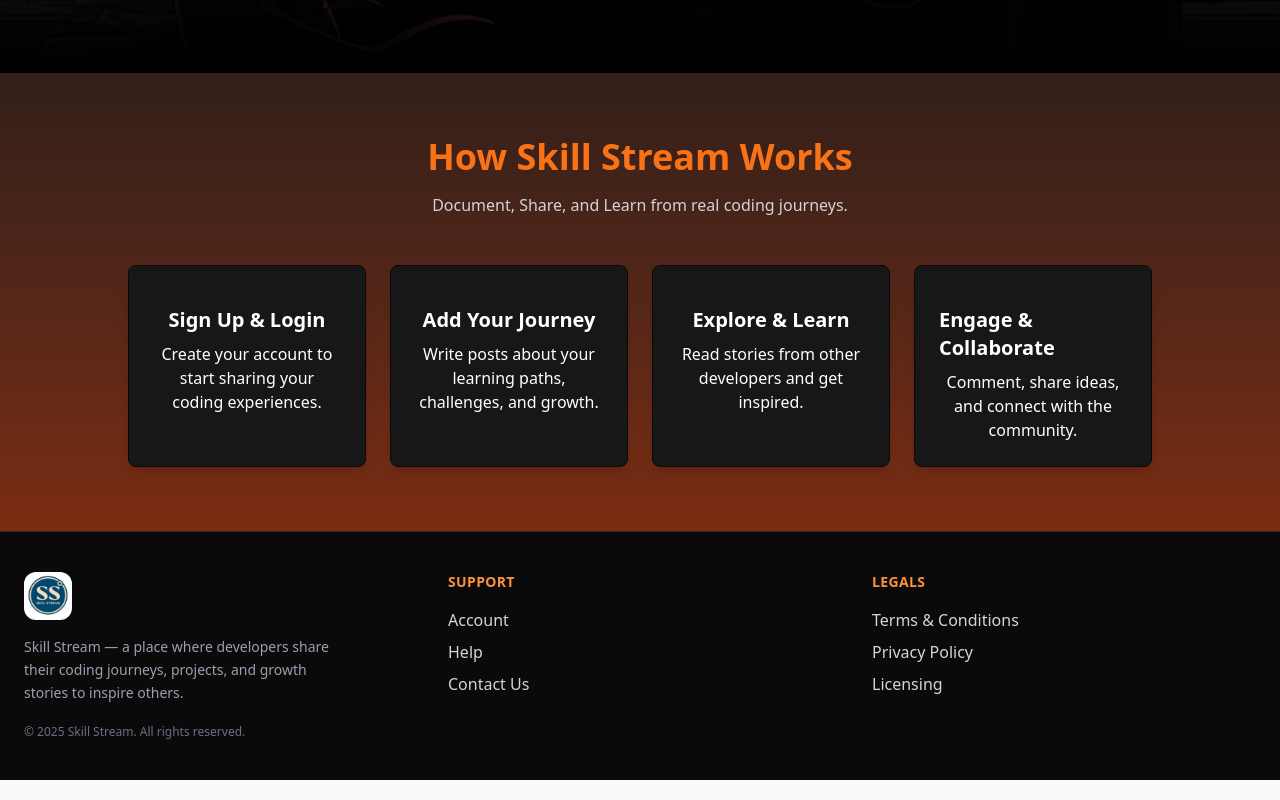
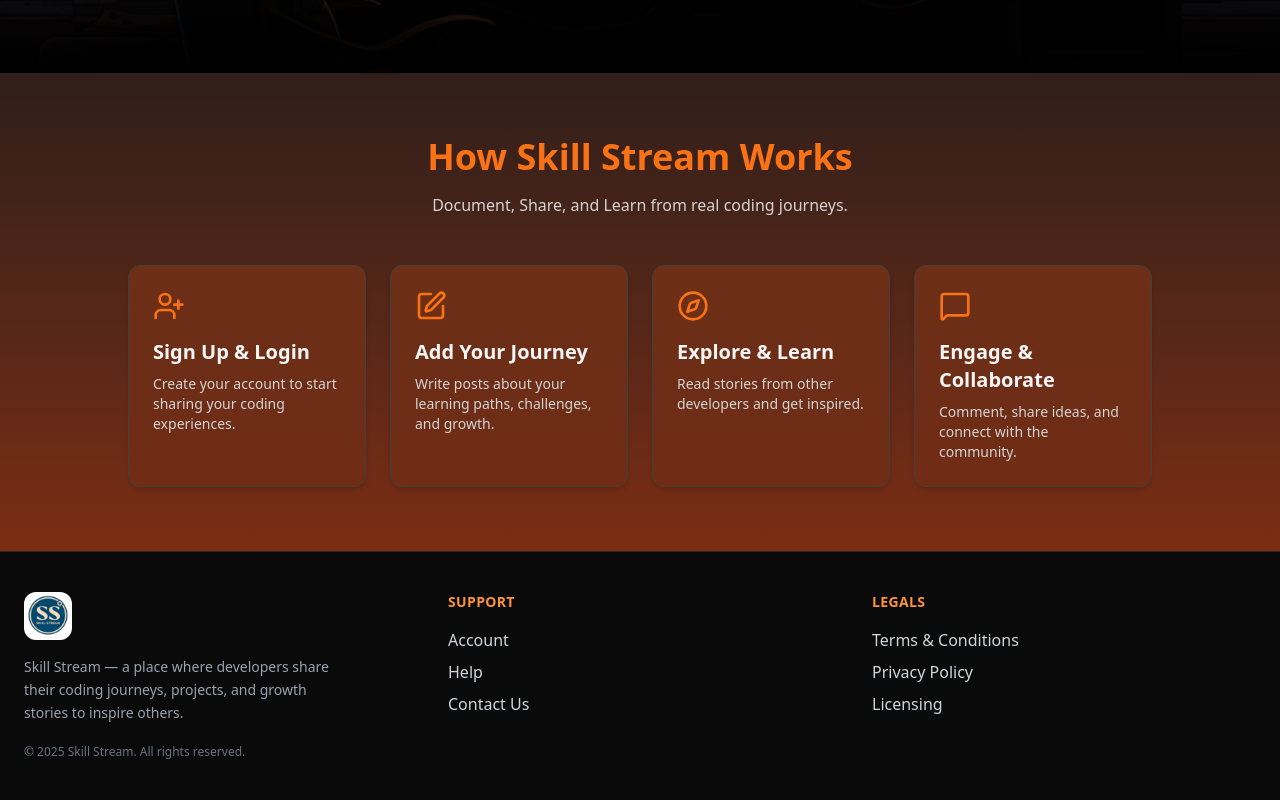
Before and after one commit to ShnAhmad/skill-stream, a React (Vite) app: page / in a window 1280 px wide. Shown: the part 800-1600 px from the top of the page. Built offline with nearby package versions, Linux system fonts and the light colour scheme; no server answers; a web font is replaced by a local one.

Commit message:
About card update

```diff
--- a/src/components/AboutCard.jsx
+++ b/src/components/AboutCard.jsx
@@ -1,13 +1,31 @@
 import React from "react";
 
-const AboutCard = ({ title, description }) => {
+const AboutCard = ({ icon, title, description }) => {
   return (
-    <div className="bg-[var(--color-secondary-900)] border border-[var(--color-secondary-950)] rounded-lg shadow-lg p-6 flex flex-col items-center transition-transform hover:-translate-y-1 hover:shadow-2xl">
-      <span className="text-primary text-4xl mb-4">
-        <i className="fas fa-user-plus"></i>
-      </span>
-      <h3 className="font-semibold text-xl mb-2">{title}</h3>
-      <p className="text-center">{description}</p>
+    <div
+      className="
+        relative
+        rounded-xl
+        border border-[var(--color-secondary-700)]
+        p-6
+        shadow-md
+        transition-all duration-300
+        text-[var(--color-secondary-100)]
+        hover:-translate-y-1 hover:shadow-xl
+        bg-gradient-to-b from-[var(--color-primary-600)]/20 hover:to-[var(--color-secondary-900)]
+            "
+    >
+      {/* Glow on hover */}
+      <div className="absolute inset-0 rounded-xl bg-gradient-to-b from-[var(--color-primary-600)]/30 to-transparent opacity-0 hover:opacity-100 transition-opacity duration-500"></div>
+
+      {/* Icon */}
+      <div className="text-[var(--color-primary-500)] mb-4">{icon}</div>
+
+      {/* Title */}
+      <h3 className="text-xl font-semibold mb-2">{title}</h3>
+
+      {/* Description */}
+      <p className="text-[var(--color-secondary-300)] text-sm">{description}</p>
     </div>
   );
 };
```
